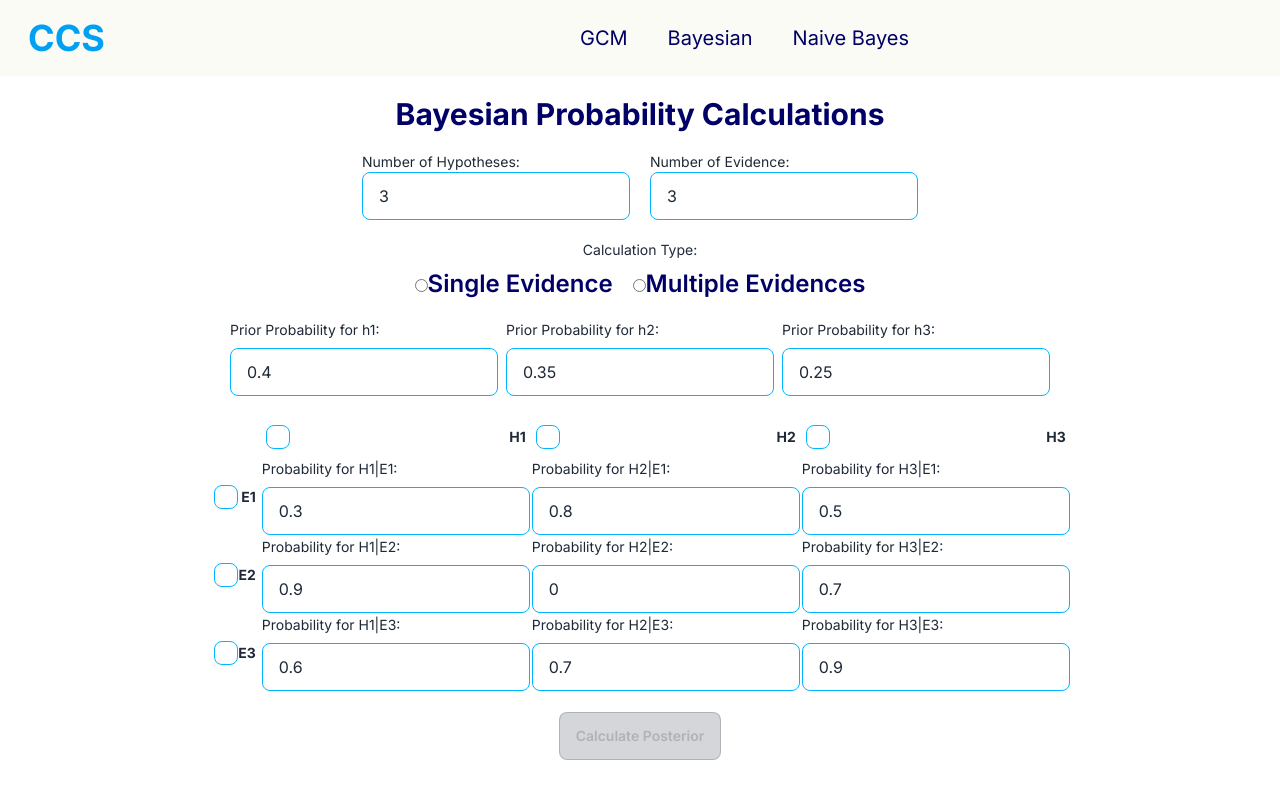
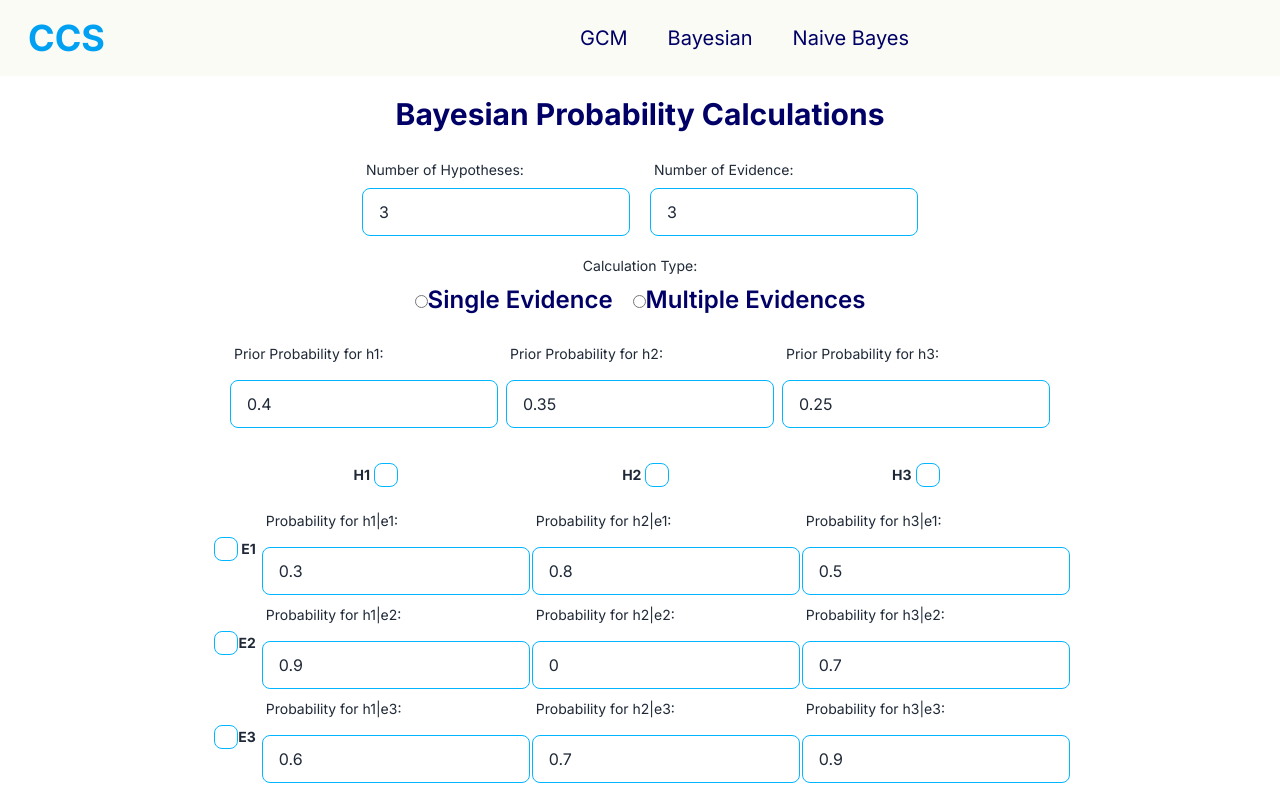
Before and after one commit to Abuhamida/CCS, a Next.js app: page /H_E in a window 1280 px wide. Shown: the top 800 px of the page. Built offline with nearby package versions, Linux system fonts and the light colour scheme.

Commit message:
update the main page

```diff
--- a/src/app/H_E/page.tsx
+++ b/src/app/H_E/page.tsx
@@ -144,9 +144,8 @@ const Home: React.FC = () => {
         cells.push(
           <td key={`${hypothesisLabel}-${evidenceLabel}`}>
             <div className="flex flex-col gap-2">
-              <label className="label-text ">
-                Probability for{" "}
-                <span className=" uppercase">{`${hypothesisLabel}|${evidenceLabel}:`}</span>{" "}
+              <label className="label label-text ">
+                Probability for {`${hypothesisLabel}|${evidenceLabel}:`}
               </label>
               <input
                 className="input input-bordered input-info w-full max-w-xs"
@@ -192,13 +191,15 @@ const Home: React.FC = () => {
     }
 
     return (
-      <table className="">
+      <table>
         <thead>
-          <tr>
+          <tr className="">
             <th></th>
             {[...Array(num_H)].map((_, i) => (
               <th key={`header-H${i + 1}`} className="">
-                <label className="cursor-pointer label uppercase">
+                <div className="form-control w-16 flex flex-col items-center ml-20">
+                  <label className="label cursor-pointer">
+                    <span className="label label-text uppercase">{`h${i + 1}`}</span>
                     <input
                       className="checkbox checkbox-info"
                       type="checkbox"
@@ -212,8 +213,8 @@ const Home: React.FC = () => {
                         )
                       }
                     />
-                  <span className="label-text">{`h${i + 1}`}</span>
                   </label>
+                </div>
               </th>
             ))}
           </tr>
@@ -237,7 +238,7 @@ const Home: React.FC = () => {
       inputs.push(
         <div key={hypothesisLabel} className="flex gap-2">
           <div className="flex flex-col gap-2">
-            <label className="label-text">{`Prior Probability for ${hypothesisLabel}:`}</label>
+            <label className="label label-text">{`Prior Probability for ${hypothesisLabel}:`}</label>
             <input
               className="input input-bordered input-info w-full max-w-xs"
               type="number"
@@ -318,7 +319,7 @@ const Home: React.FC = () => {
       </h1>
       <div className="flex gap-5">
         <div className="flex flex-col">
-          <label className="label-text">Number of Hypotheses:</label>
+          <label className="label label-text">Number of Hypotheses:</label>
           <input
             className="input input-bordered input-info w-full max-w-xs"
             type="number"
@@ -328,7 +329,7 @@ const Home: React.FC = () => {
           />
         </div>
         <div className="flex flex-col">
-          <label className="label-text">Number of Evidence:</label>
+          <label className=" label label-text">Number of Evidence:</label>
           <input
             className="input input-bordered input-info w-full max-w-xs"
             type="number"
--- a/src/app/nav/page.tsx
+++ b/src/app/nav/page.tsx
@@ -85,7 +85,6 @@ const Navbays: React.FC = () => {
     });
   };
 
-
   const handleTrainingDataChange = (
     sampleIndex: number,
     field: string,
@@ -95,9 +94,9 @@ const Navbays: React.FC = () => {
       const newData = [...prevData];
       const currentSample = { ...newData[sampleIndex] };
 
-      if (field === 'decision') {
+      if (field === "decision") {
         currentSample.decision = value;
-      } else if (field.startsWith('feature')) {
+      } else if (field.startsWith("feature")) {
         currentSample.features = {
           ...currentSample.features,
           [field]: value,
@@ -109,7 +108,6 @@ const Navbays: React.FC = () => {
       return newData;
     });
   };
-
 
   const handleTestDataChange = (field: string, value: string) => {
     setTestData((prevData) => ({
--- a/src/app/page.tsx
+++ b/src/app/page.tsx
@@ -142,7 +142,7 @@ export default function Home() {
                   <span className="text-[#00A0F3]">ID:</span>4211031
                 </h1>
                 <h1 className="text-xl flex gap-2  text-[#fafbf4] font-bold m-5 ">
-                  <span className="text-[#00A0F3]">group:</span>B4
+                  <span className="text-[#00A0F3]">group:</span>B3
                 </h1>
               </div>
             </div>
```
Lines whose indentation alone changed are shown as unchanged.
